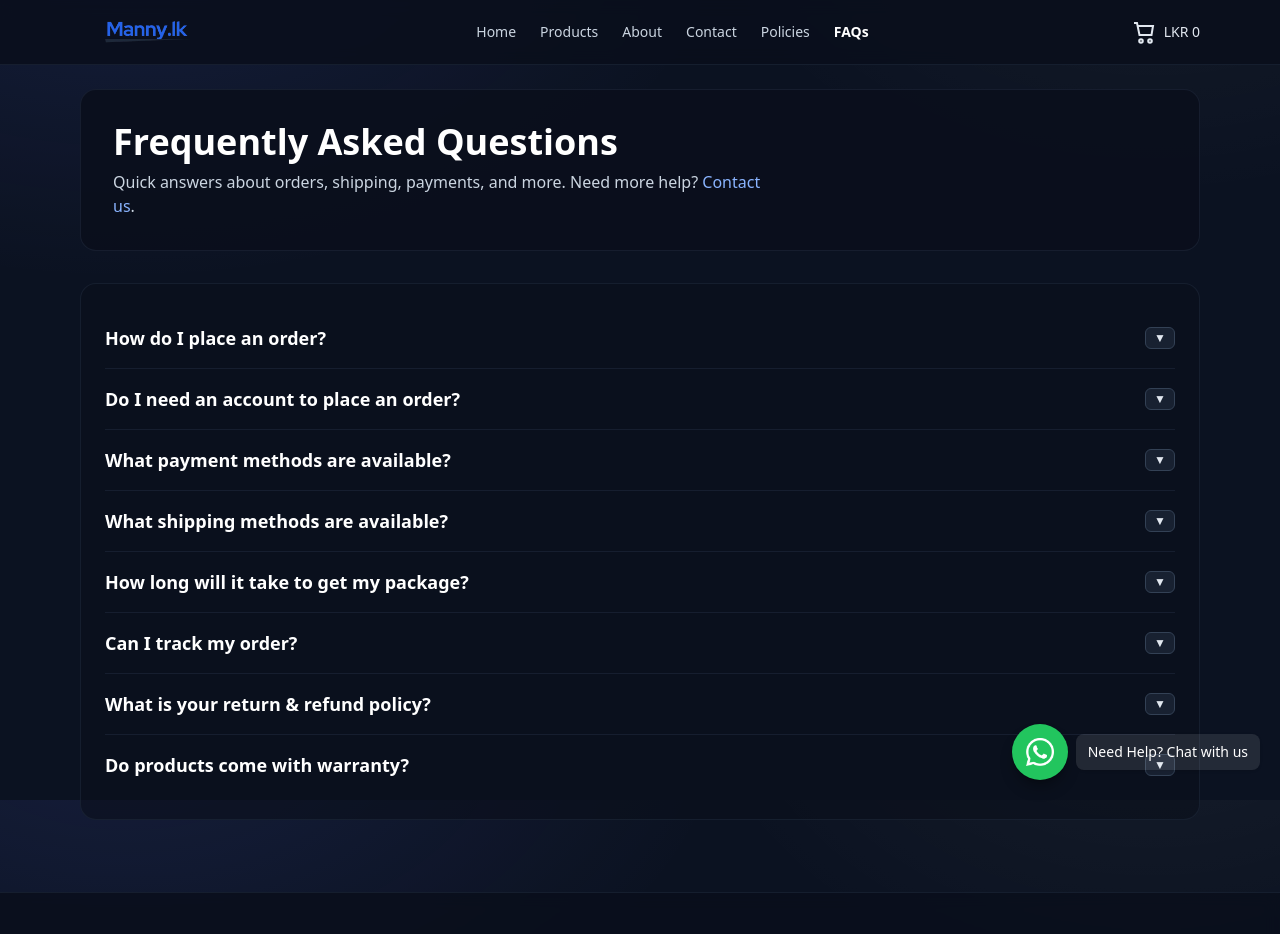
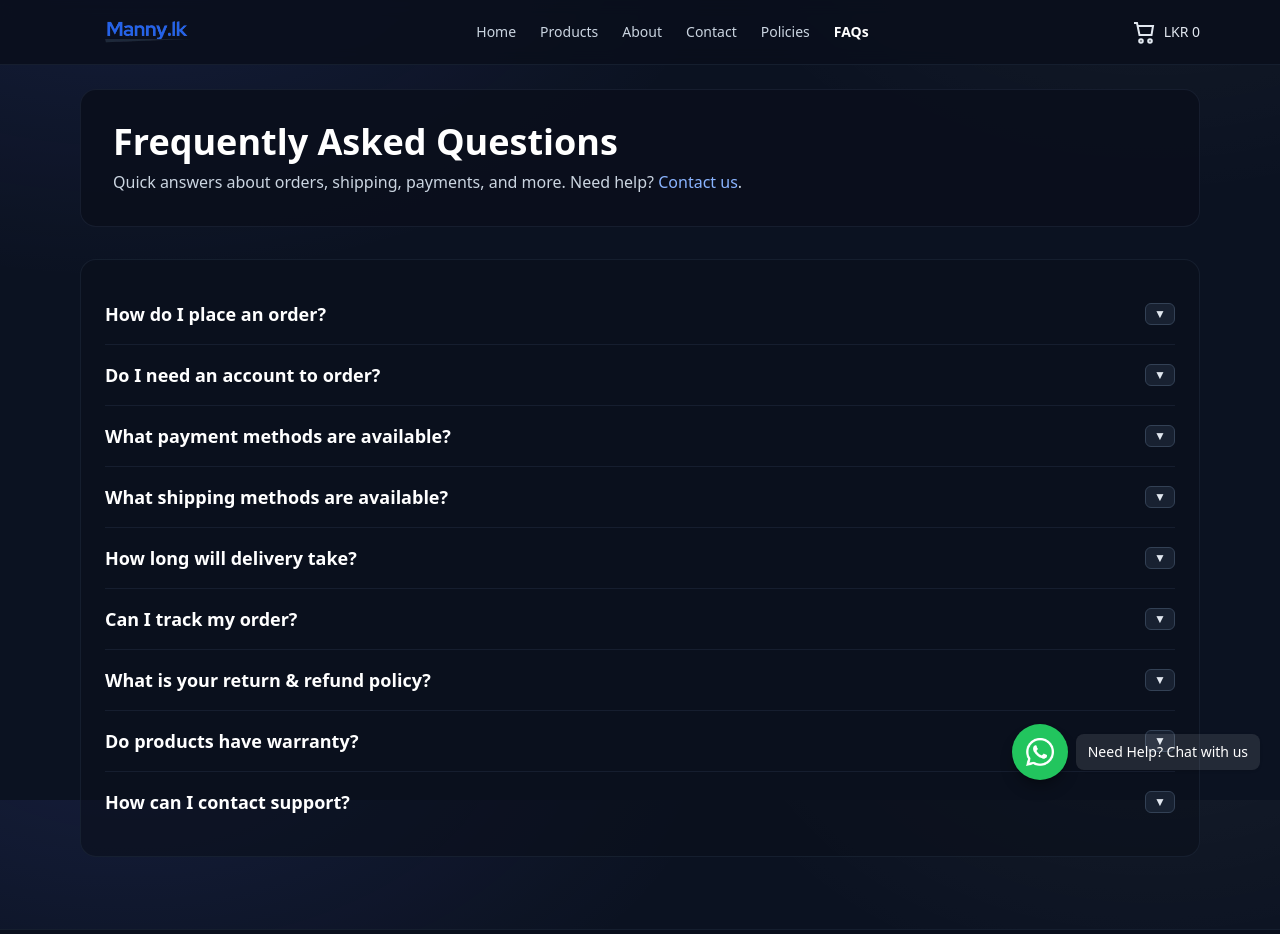
Before and after one commit to UdUdithaEdirisinghe/unm, a Next.js app: page /faq in a window 1280 px wide. Shown: the top 934 px of the page. Built offline with nearby package versions, Linux system fonts and the light colour scheme.

Commit message:
faq fixxx

```diff
--- a/src/app/faq/page.tsx
+++ b/src/app/faq/page.tsx
@@ -1,9 +1,8 @@
 // src/app/faq/page.tsx
 import Link from "next/link";
 
-export const dynamic = "force-static"; // ✅ allowed
-export const revalidate = 60 * 60 * 24; // 24h
-
+export const dynamic = "force-static";             // ✅ allowed in App Router
+export const revalidate = 60 * 60 * 24;            // ✅ 24h ISR
 export const metadata = {
   title: "FAQs • Manny.lk",
   description:
@@ -13,35 +12,40 @@ export const metadata = {
 type QA = { q: string; a: React.ReactNode };
 
 const faqs: QA[] = [
-  { q: "How do I place an order?", a: <>Add items to cart, checkout, and confirm. You’ll get an email/SMS with your order ID.</> },
-  { q: "Do I need an account to place an order?", a: <>No. Guest checkout is supported, but accounts help track orders & save addresses.</> },
+  { q: "How do I place an order?", a: <>Add items to your cart, head to checkout, and confirm. You’ll receive an order ID by email/SMS.</> },
+  { q: "Do I need an account to order?", a: <>No—guest checkout works. Creating an account helps track orders and save addresses.</> },
   { q: "What payment methods are available?", a: <>We support <strong>Cash on Delivery</strong> and <strong>Bank Transfer</strong>.</> },
-  { q: "What shipping methods are available?", a: <>We ship islandwide via trusted couriers. Standard & promo-based free shipping available.</> },
-  { q: "How long will it take to get my package?", a: <>Processing 24–48h, delivery 2–5 business days depending on your location.</> },
-  { q: "Can I track my order?", a: <>Yes. You’ll receive a tracking reference via SMS/email once shipped.</> },
-  { q: "What is your return & refund policy?", a: <>Returns accepted within 7 days for unopened/defective items. See our policies for details.</> },
-  { q: "Do products come with warranty?", a: <>Yes. Duration varies by product/brand — check the product page for details.</> },
+  { q: "What shipping methods are available?", a: <>Island-wide courier delivery. Free shipping may apply with promos/thresholds.</> },
+  { q: "How long will delivery take?", a: <>Processing 24–48h. Delivery usually 2–5 business days depending on your location.</> },
+  { q: "Can I track my order?", a: <>Yes — you’ll get a tracking reference once the parcel is dispatched.</> },
+  { q: "What is your return & refund policy?", a: <>Returns within 7 days for unopened/defective items. See <Link href="/policies" className="text-brand-accent hover:underline">Policies</Link> for details.</> },
+  { q: "Do products have warranty?", a: <>Yes. Warranty length varies by product/brand; see the product page for specifics.</> },
+  { q: "How can I contact support?", a: <>Use the <Link href="/contact" className="text-brand-accent hover:underline">Contact</Link> page or WhatsApp bubble on the site.</> },
 ];
 
 export default function FAQPage() {
   return (
     <div className="space-y-8">
-      <header className="rounded-2xl border border-slate-800/60 bg-[rgba(10,15,28,0.9)] px-4 py-8 sm:px-8">
+      <section className="rounded-2xl border border-slate-800/60 bg-[rgba(10,15,28,0.9)] px-4 py-8 sm:px-8">
         <h1 className="text-3xl sm:text-4xl font-extrabold text-white">Frequently Asked Questions</h1>
         <p className="mt-2 text-slate-300 max-w-2xl">
-          Quick answers about orders, shipping, payments, and more. Need more help?{" "}
+          Quick answers about orders, shipping, payments, and more. Need help?
+          {" "}
           <Link href="/contact" className="text-brand-accent hover:underline">Contact us</Link>.
         </p>
-      </header>
+      </section>
 
       <section className="rounded-2xl border border-slate-800/60 bg-[rgba(10,15,28,0.6)] p-4 sm:p-6">
         <ul className="divide-y divide-slate-800/60">
-          {faqs.map((item, idx) => (
-            <li key={idx} className="py-3 sm:py-4">
+          {faqs.map((item, i) => (
+            <li key={i} className="py-3 sm:py-4">
               <details className="group">
                 <summary className="flex cursor-pointer list-none items-center justify-between gap-3">
                   <h2 className="text-base sm:text-lg font-semibold text-white">{item.q}</h2>
-                  <span aria-hidden className="shrink-0 rounded-md border border-slate-700 bg-slate-800/70 px-2 py-0.5 text-xs text-slate-200 transition-transform group-open:rotate-180">
+                  <span
+                    aria-hidden
+                    className="shrink-0 rounded-md border border-slate-700 bg-slate-800/70 px-2 py-0.5 text-xs text-slate-200 transition-transform group-open:rotate-180"
+                  >
                     ▼
                   </span>
                 </summary>
```
